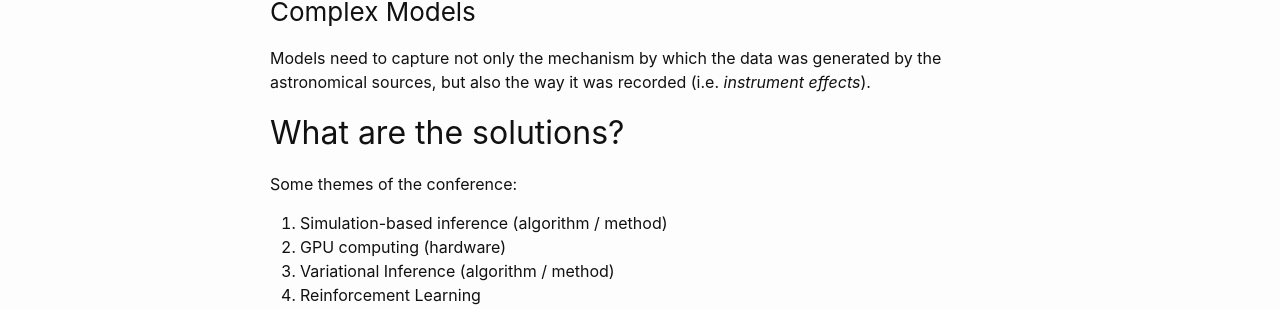
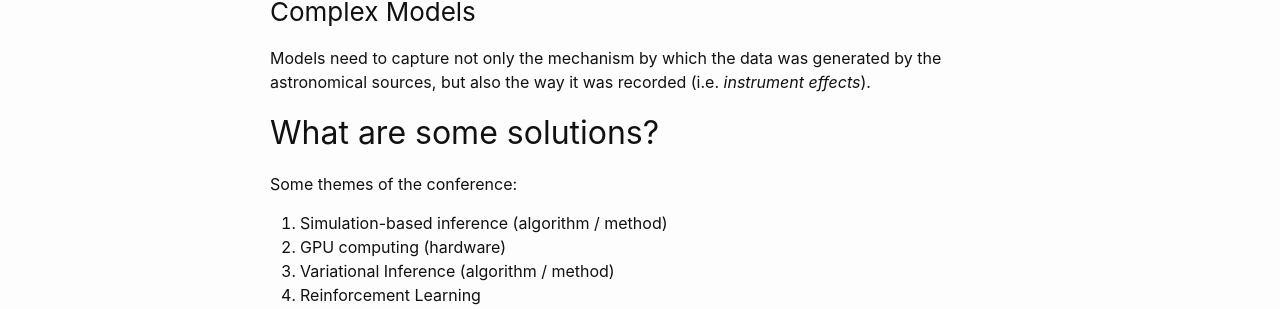
Before and after one commit to mckimmh/mckimmh.github.io, a Jekyll site: the page built from _posts/2023-07-31-scma.md, in a window 1280 px wide. Shown: the part 961-1270 px from the top of the page. Built offline with Jekyll 4.4.1, drawn with Linux system fonts in a browser that asks for light colours.

Commit message:
minor change

```diff
--- a/_posts/2023-07-31-scma.md
+++ b/_posts/2023-07-31-scma.md
@@ -24,7 +24,7 @@ Data quality: how to record data on events that are actually of interest? i.e. h
 
 Models need to capture not only the mechanism by which the data was generated by the astronomical sources, but also the way it was recorded (i.e. *instrument effects*).
 
-## What are the solutions?
+## What are some solutions?
 
 Some themes of the conference:
 1. Simulation-based inference (algorithm / method)
```
